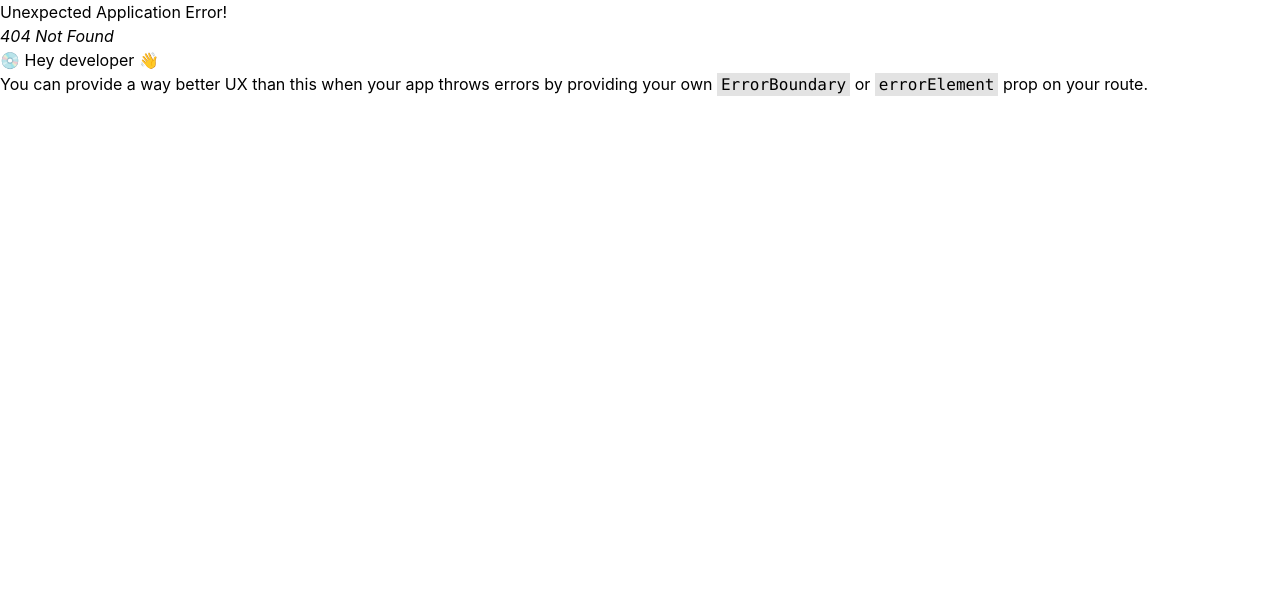
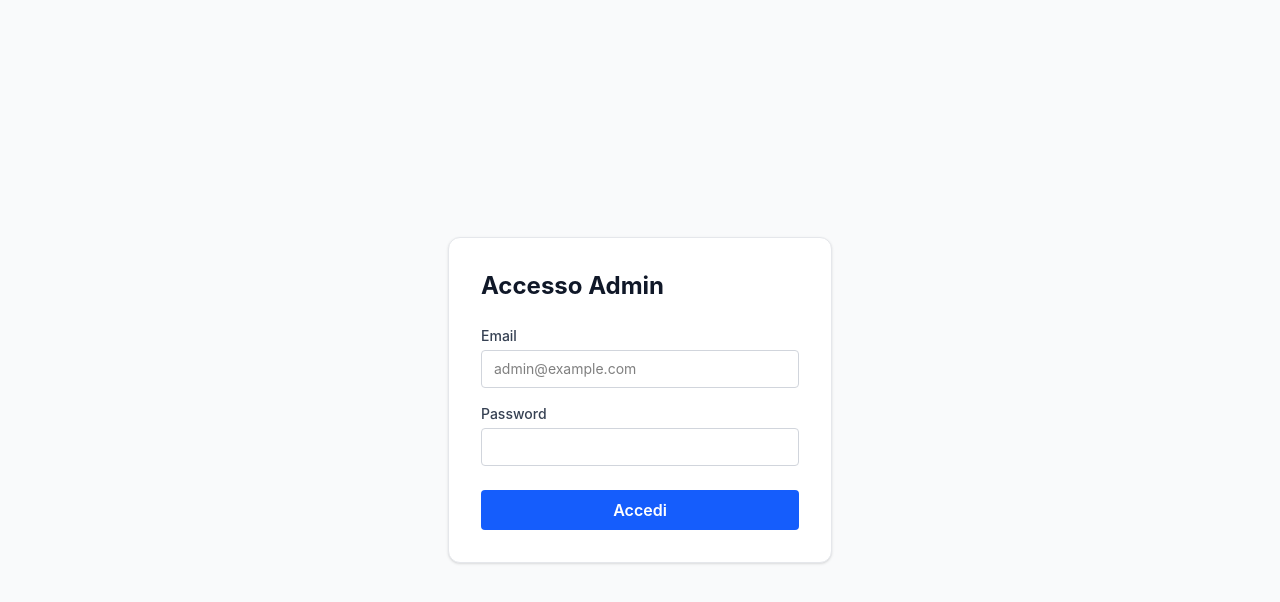
Before and after one commit to Sim0Batt/PermitNow, a React (Vite) app in the folder web-app/: page /dashboard/login in a window 1280 px wide. Before the commit this address had no page. Shown: the top 602 px of the page. Built offline with nearby package versions, Linux system fonts and the light colour scheme.

Commit message:
feature(web-app - login): added admin login page and auth context

```diff
--- a/web-app/src/App.tsx
+++ b/web-app/src/App.tsx
@@ -1,13 +1,19 @@
 import { createBrowserRouter, RouterProvider } from 'react-router-dom';
 import { HomePage } from './pages/HomePage';
 import DashboardHomePage from './dashboard/DashboardHomePage';
+import { DashboardLoginPage } from './dashboard/pages/DashboardLoginPage';
 import { UserManagementPage } from './dashboard/pages/user/UserManagementPage';
 import { UserInfoPage } from './dashboard/pages/user/UserInfoPage';
+import { AuthProvider } from './context/AuthContext';
 
 const router = createBrowserRouter([
   {
     path: '/',
     element: <HomePage />,
+  },
+  {
+    path: '/dashboard/login',
+    element: <DashboardLoginPage />,
   },
   {
     path: '/dashboard',
@@ -24,7 +30,11 @@ const router = createBrowserRouter([
 ]);
 
 function App() {
-  return <RouterProvider router={router} />;
+  return (
+    <AuthProvider>
+      <RouterProvider router={router} />
+    </AuthProvider>
+  );
 }
 
 export default App;
--- a/web-app/src/api/auth.ts
+++ b/web-app/src/api/auth.ts
@@ -1,10 +1,14 @@
 import type { LoginJson, RegisterJson } from '../types/models';
 import { apiClient } from './client';
 
-// TODO: replace unknown with the actual server response type
 export const authApi = {
-  async login(credentials: LoginJson): Promise<unknown> {
-    const response = await apiClient.post('/login', credentials);
+  async login(credentials: LoginJson): Promise<string> {
+    const response = await apiClient.post<string>('/login', credentials);
+    return response.data;
+  },
+
+  async adminLogin(credentials: LoginJson): Promise<string> {
+    const response = await apiClient.post<string>('/login/admin', credentials);
     return response.data;
   },
 
--- /dev/null
+++ b/web-app/src/context/AuthContext.tsx
@@ -0,0 +1,45 @@
+import { createContext, useContext, useState, type ReactNode } from 'react';
+
+interface AuthState {
+  userId: string | null;
+  isAuthenticated: boolean;
+}
+
+interface AuthContextType extends AuthState {
+  login: (userId: string) => void;
+  logout: () => void;
+}
+
+const STORAGE_KEY = 'admin_user_id';
+
+const AuthContext = createContext<AuthContextType | null>(null);
+
+export const AuthProvider = ({ children }: { children: ReactNode }) => {
+  const [userId, setUserId] = useState<string | null>(
+    () => localStorage.getItem(STORAGE_KEY),
+  );
+
+  const login = (id: string) => {
+    localStorage.setItem(STORAGE_KEY, id);
+    setUserId(id);
+  };
+
+  const logout = () => {
+    localStorage.removeItem(STORAGE_KEY);
+    setUserId(null);
+  };
+
+  return (
+    <AuthContext.Provider
+      value={{ userId, isAuthenticated: userId !== null, login, logout }}
+    >
+      {children}
+    </AuthContext.Provider>
+  );
+};
+
+export const useAuth = () => {
+  const ctx = useContext(AuthContext);
+  if (!ctx) throw new Error('useAuth must be used inside AuthProvider');
+  return ctx;
+};
--- /dev/null
+++ b/web-app/src/dashboard/pages/DashboardLoginPage.tsx
@@ -0,0 +1,90 @@
+import { useState } from 'react';
+import { useNavigate } from 'react-router-dom';
+import { authApi } from '../../api/auth';
+import { useAuth } from '../../context/AuthContext';
+import type { AxiosError } from 'axios';
+
+export const DashboardLoginPage = () => {
+  const [email, setEmail] = useState('');
+  const [password, setPassword] = useState('');
+  const [error, setError] = useState<string | null>(null);
+  const [loading, setLoading] = useState(false);
+
+  const { login } = useAuth();
+  const navigate = useNavigate();
+
+  const handleSubmit = async (e: React.FormEvent<HTMLFormElement>) => {
+    e.preventDefault();
+    setError(null);
+    setLoading(true);
+    try {
+      const userId = await authApi.adminLogin({ email, password });
+      login(userId);
+      navigate('/dashboard');
+    } catch (err) {
+      const axiosErr = err as AxiosError<{ error?: string }>;
+      if (axiosErr.response?.status === 401 || axiosErr.response?.status === 400) {
+        setError(axiosErr.response.data?.error ?? 'Credenziali non valide o account non admin.');
+      } else if (axiosErr.response) {
+        setError('Errore del server. Riprova più tardi.');
+      } else {
+        setError('Errore di connessione. Verifica che il server sia raggiungibile.');
+      }
+    } finally {
+      setLoading(false);
+    }
+  };
+
+  return (
+    <div className="min-h-screen flex items-center justify-center bg-gray-50">
+      <div className="w-full max-w-sm rounded-xl border border-gray-200 bg-white p-8 shadow-sm">
+        <h1 className="mb-6 text-2xl font-bold text-gray-900">Accesso Admin</h1>
+
+        <form onSubmit={handleSubmit} className="flex flex-col gap-4">
+          <div className="flex flex-col gap-1">
+            <label htmlFor="email" className="text-sm font-medium text-gray-700">
+              Email
+            </label>
+            <input
+              id="email"
+              type="email"
+              required
+              value={email}
+              onChange={(e) => setEmail(e.target.value)}
+              placeholder="admin@example.com"
+              className="rounded border border-gray-300 px-3 py-2 text-sm focus:outline-none focus:ring-2 focus:ring-blue-500"
+            />
+          </div>
+
+          <div className="flex flex-col gap-1">
+            <label htmlFor="password" className="text-sm font-medium text-gray-700">
+              Password
+            </label>
+            <input
+              id="password"
+              type="password"
+              required
+              value={password}
+              onChange={(e) => setPassword(e.target.value)}
+              className="rounded border border-gray-300 px-3 py-2 text-sm focus:outline-none focus:ring-2 focus:ring-blue-500"
+            />
+          </div>
+
+          {error && (
+            <div className="rounded bg-red-50 px-3 py-2 text-sm text-red-700">
+              {error}
+            </div>
+          )}
+
+          <button
+            type="submit"
+            disabled={loading}
+            className="mt-2 rounded bg-blue-600 px-4 py-2 font-semibold text-white hover:bg-blue-700 disabled:opacity-50"
+          >
+            {loading ? 'Accesso in corso…' : 'Accedi'}
+          </button>
+        </form>
+      </div>
+    </div>
+  );
+};
```
